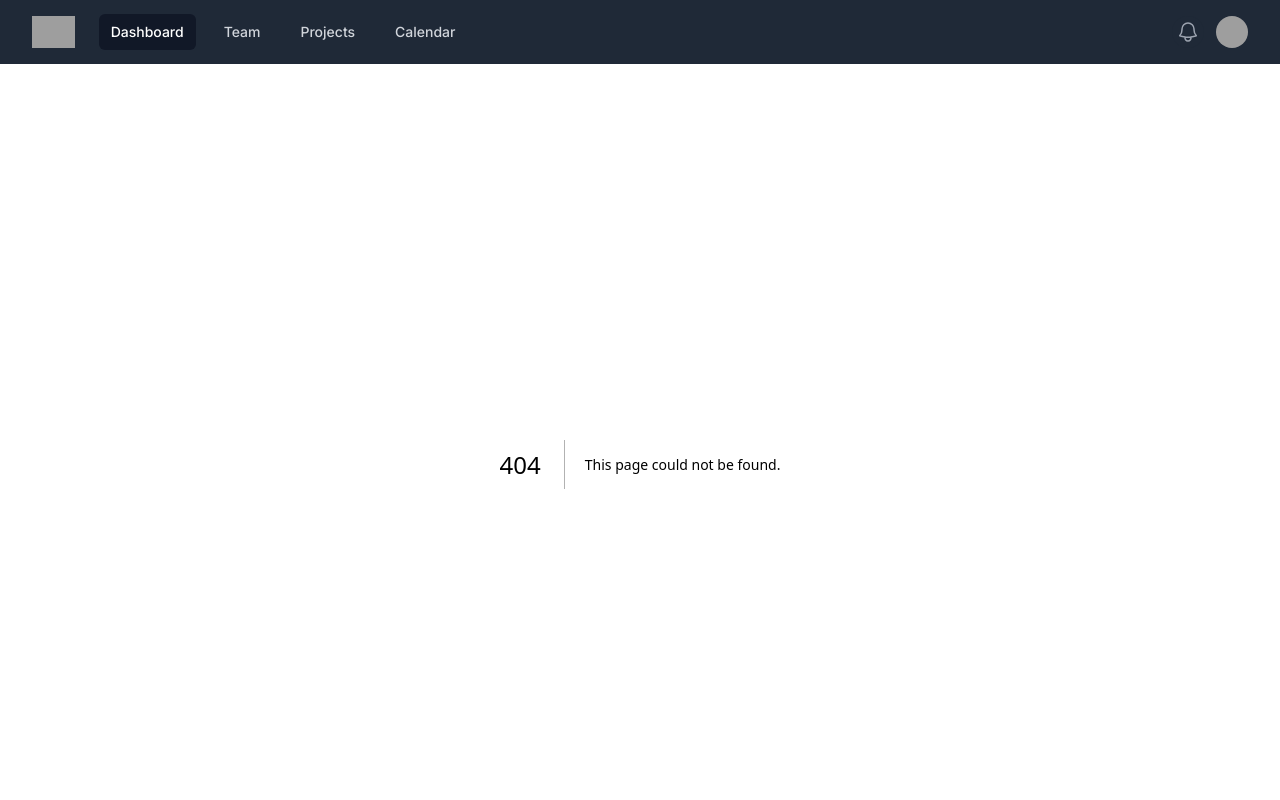
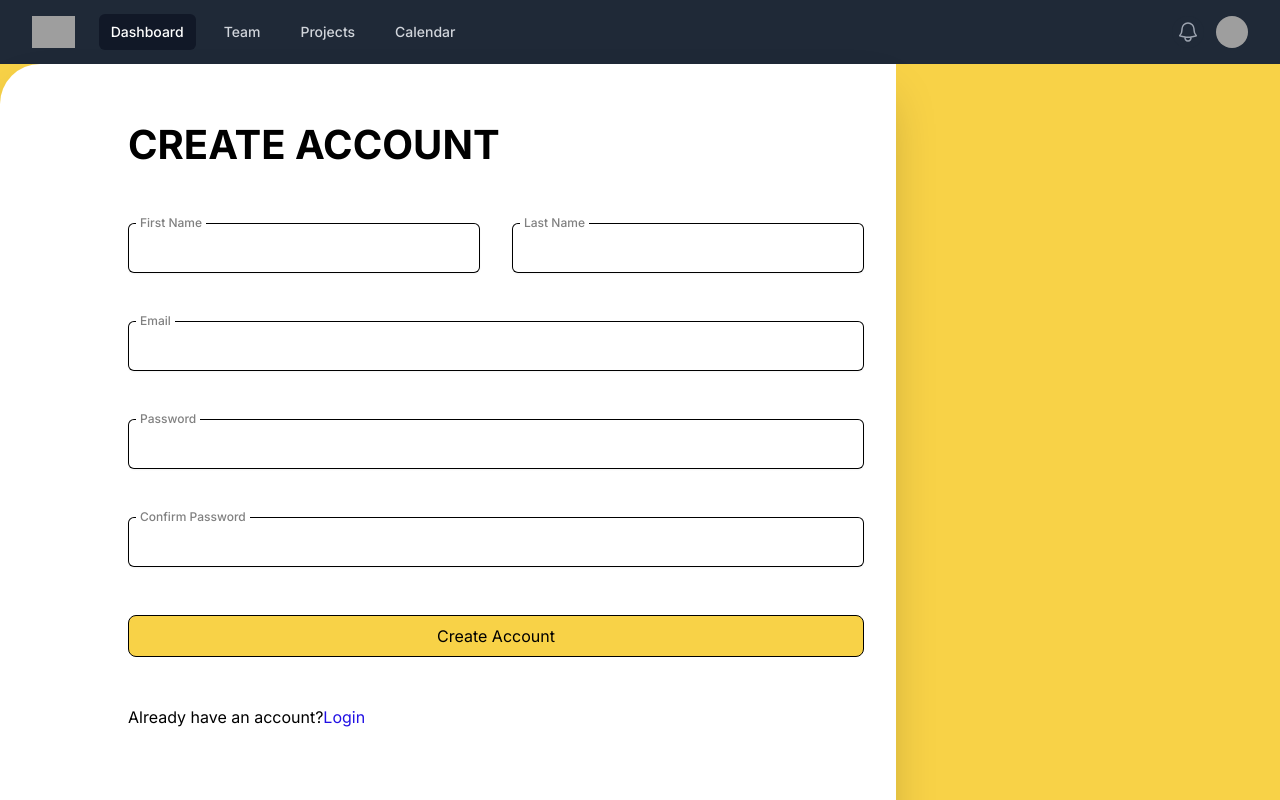
Before and after one commit to NT-Dev-Intern/Frontend-Nt-Intern, a Next.js app in the folder front-end/: page /signup in a window 1280 px wide. Before the commit this address had no page. Shown: the top 800 px of the page. Built offline with nearby package versions, Linux system fonts and the light colour scheme; grey boxes are pictures that could not be loaded.

Commit message:
login-register

```diff
--- /dev/null
+++ b/front-end/src/app/login/page.tsx
@@ -0,0 +1,60 @@
+import Link from 'next/link'
+import React from 'react'
+
+const Loginpage = () => {
+  return (
+    <div className='bg-[#F8D247] h-screen'>
+            <div className='bg-white h-screen w-[70vw] mr-auto rounded-r-[40px] shadow-2xl  '>
+                <div className='flex flex-col justify-center h-full ml-[10vw] gap-12  w-[742px]'>
+                    <h1 className='text-[40px] font-bold '>
+                        Log In
+                    </h1>
+
+                    <div className="relative">
+                        <label
+                            htmlFor="name"
+                            className="absolute -top-2 left-2 inline-block bg-white px-1 text-xs font-medium text-[#808080]"
+                        >
+                            Email
+                        </label>
+                        <input
+                            type="text"
+                            name="name"
+                            id="name"
+                            className="block w-full h-[50px] rounded-md border-0 py-1.5 pl-2 text-gray-900 shadow-sm ring-1 ring-inset ring-black placeholder:text-gray-400 focus:ring-2 focus:ring-inset focus:ring-indigo-600 sm:text-sm sm:leading-6"
+
+                        />
+                    </div>
+                    <div className="relative">
+                        <label
+                            htmlFor="name"
+                            className="absolute -top-2 left-2 inline-block bg-white px-1 text-xs font-medium text-[#808080]"
+                        >
+                            Password
+                        </label>
+                        <input
+                            type="password"
+                            name="name"
+                            id="name"
+                            className="block w-full h-[50px] rounded-md border-0 py-1.5 pl-2 text-gray-900 shadow-sm ring-1 ring-inset ring-black placeholder:text-gray-400 focus:ring-2 focus:ring-inset focus:ring-indigo-600 sm:text-sm sm:leading-6"
+
+                        />
+                    </div>
+                    <button className='w-full rounded-lg bg-[#F8D247] py-2 border-black border'>
+                        Log In
+                    </button>
+                    <p>
+                    Don't have account yet?
+                    <Link href={'/signup'} className='text-[#2110E4]'>
+                        Register
+                    </Link>
+                    </p>
+                </div>
+
+
+            </div>
+        </div>
+  )
+}
+
+export default Loginpage
--- /dev/null
+++ b/front-end/src/app/signup/page.tsx
@@ -0,0 +1,106 @@
+import Link from 'next/link'
+import React from 'react'
+
+const SignupPage = () => {
+    return (
+        <div className='bg-[#F8D247] h-screen'>
+            <div className='bg-white h-screen w-[70vw] rounded-l-[40px] shadow-2xl  '>
+                <div className='flex flex-col ml-[10vw] gap-12 w-fit'>
+                    <h1 className='text-[40px] font-bold mt-[4vw]'>
+                        CREATE ACCOUNT
+                    </h1>
+                    <div className='flex gap-8'>
+                        <div className="relative">
+                            <label
+                                htmlFor="name"
+                                className="absolute -top-2 left-2 inline-block bg-white px-1 text-xs font-medium text-[#808080]"
+                            >
+                                First Name
+                            </label>
+                            <input
+                                type="text"
+                                name="name"
+                                id="name"
+                                className="block w-[352px] h-[50px] rounded-md border-0 py-1.5 pl-2 text-gray-900 shadow-sm ring-1 ring-inset ring-black  focus:ring-2 focus:ring-inset focus:ring-indigo-600 sm:text-sm sm:leading-6"
+
+                            />
+                        </div>
+                        <div className="relative">
+                            <label
+                                htmlFor="name"
+                                className="absolute -top-2 left-2 inline-block bg-white px-1 text-xs font-medium text-[#808080]"
+                            >
+                                Last Name
+                            </label>
+                            <input
+                                type="text"
+                                name="name"
+                                id="name"
+                                className="block w-[352px] h-[50px] rounded-md border-0 py-1.5 pl-2 text-gray-900 shadow-sm ring-1 ring-inset ring-black placeholder:text-gray-400 focus:ring-2 focus:ring-inset focus:ring-indigo-600 sm:text-sm sm:leading-6"
+
+                            />
+                        </div>
+                    </div>
+                    <div className="relative">
+                        <label
+                            htmlFor="name"
+                            className="absolute -top-2 left-2 inline-block bg-white px-1 text-xs font-medium text-[#808080]"
+                        >
+                            Email
+                        </label>
+                        <input
+                            type="text"
+                            name="name"
+                            id="name"
+                            className="block w-full h-[50px] rounded-md border-0 py-1.5 pl-2 text-gray-900 shadow-sm ring-1 ring-inset ring-black placeholder:text-gray-400 focus:ring-2 focus:ring-inset focus:ring-indigo-600 sm:text-sm sm:leading-6"
+
+                        />
+                    </div>
+                    <div className="relative">
+                        <label
+                            htmlFor="name"
+                            className="absolute -top-2 left-2 inline-block bg-white px-1 text-xs font-medium text-[#808080]"
+                        >
+                            Password
+                        </label>
+                        <input
+                            type="password"
+                            name="name"
+                            id="name"
+                            className="block w-full h-[50px] rounded-md border-0 py-1.5 pl-2 text-gray-900 shadow-sm ring-1 ring-inset ring-black placeholder:text-gray-400 focus:ring-2 focus:ring-inset focus:ring-indigo-600 sm:text-sm sm:leading-6"
+
+                        />
+                    </div>
+                    <div className="relative">
+                        <label
+                            htmlFor="name"
+                            className="absolute -top-2 left-2 inline-block bg-white px-1 text-xs font-medium text-[#808080]"
+                        >
+                            Confirm Password
+                        </label>
+                        <input
+                            type="password"
+                            name="name"
+                            id="name"
+                            className="block w-full h-[50px] rounded-md border-0 py-1.5 pl-2 text-gray-900 shadow-sm ring-1 ring-inset ring-black placeholder:text-gray-400 focus:ring-2 focus:ring-inset focus:ring-indigo-600 sm:text-sm sm:leading-6"
+
+                        />
+                    </div>
+                    <button className='w-full rounded-lg bg-[#F8D247] py-2 border-black border'>
+                        Create Account
+                    </button>
+                    <p>
+                    Already have an account?
+                    <Link href={'/login'} className='text-[#2110E4]'>
+                        Login
+                    </Link>
+                    </p>
+                </div>
+
+
+            </div>
+        </div>
+    )
+}
+
+export default SignupPage
--- a/front-end/src/components/Footer.tsx
+++ b/front-end/src/components/Footer.tsx
@@ -4,7 +4,7 @@ const Footer = () => {
   return (
     <footer className="bg-gray-900" aria-labelledby="footer-heading">
 
-        <div className="mt-16 border-t border-white/10 pt-8 sm:mt-20 lg:mt-24  flex items-center">
+        <div className=" border-t border-white/10 pt-8   flex items-center justify-center">
           <p className="text-xs leading-5 text-gray-400 h-full">&copy; 2020 Your Company, Inc. All rights reserved.</p>
         </div>
 
--- a/front-end/src/components/Navbar.tsx
+++ b/front-end/src/components/Navbar.tsx
@@ -33,7 +33,7 @@ const Navbar = () => {
             <div className="relative flex h-16 items-center justify-between">
               <div className="absolute inset-y-0 left-0 flex items-center sm:hidden">
                 {/* Mobile menu button*/}
-                <DisclosureButton className="relative inline-flex items-center justify-center rounded-md p-2  hover:bg-yellow-400 hover:text-white focus:outline-none focus:ring-2 focus:ring-inset focus:ring-white">
+                <DisclosureButton className="relative inline-flex items-center justify-center rounded-md p-2  hover:bg-yellow-400 text-white focus:outline-none focus:ring-2 focus:ring-inset focus:ring-white">
                   <span className="absolute -inset-0.5" />
                   <span className="sr-only">Open main menu</span>
                   {open ? (
@@ -146,7 +146,7 @@ const Navbar = () => {
                   as="a"
                   href={item.href}
                   className={classNames(
-                    item.current ? 'bg-gray-900 text-white' : 'text-gray-300 hover:bg-gray-700 hover:text-white',
+                    item.current ? 'bg-gray-900 text-white' : 'text-gray-300 hover:bg-yellow-500 hover:text-white',
                     'block rounded-md px-3 py-2 text-base font-medium'
                   )}
                   aria-current={item.current ? 'page' : undefined}
```
